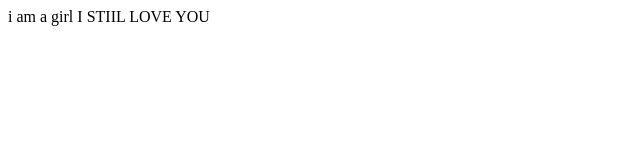
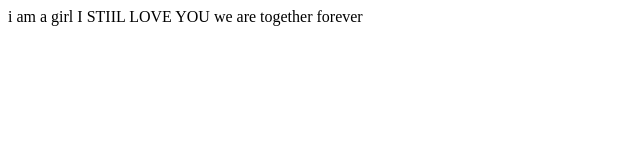
Before and after one commit to OKE181/nike, a plain HTML site: page index.html in a window 1280 px wide. Shown: the whole page, without its empty margins (0-640 px from the left). Drawn offline with Linux system fonts and the light colour scheme.

Commit message:
we are together forever

```diff
--- a/index.html
+++ b/index.html
@@ -6,6 +6,6 @@
     <title>Document</title>
 </head>
 <body>
-    i am a girl I STIIL LOVE YOU
+    i am a girl I STIIL LOVE YOU we are together forever
 </body>
 </html>
```
